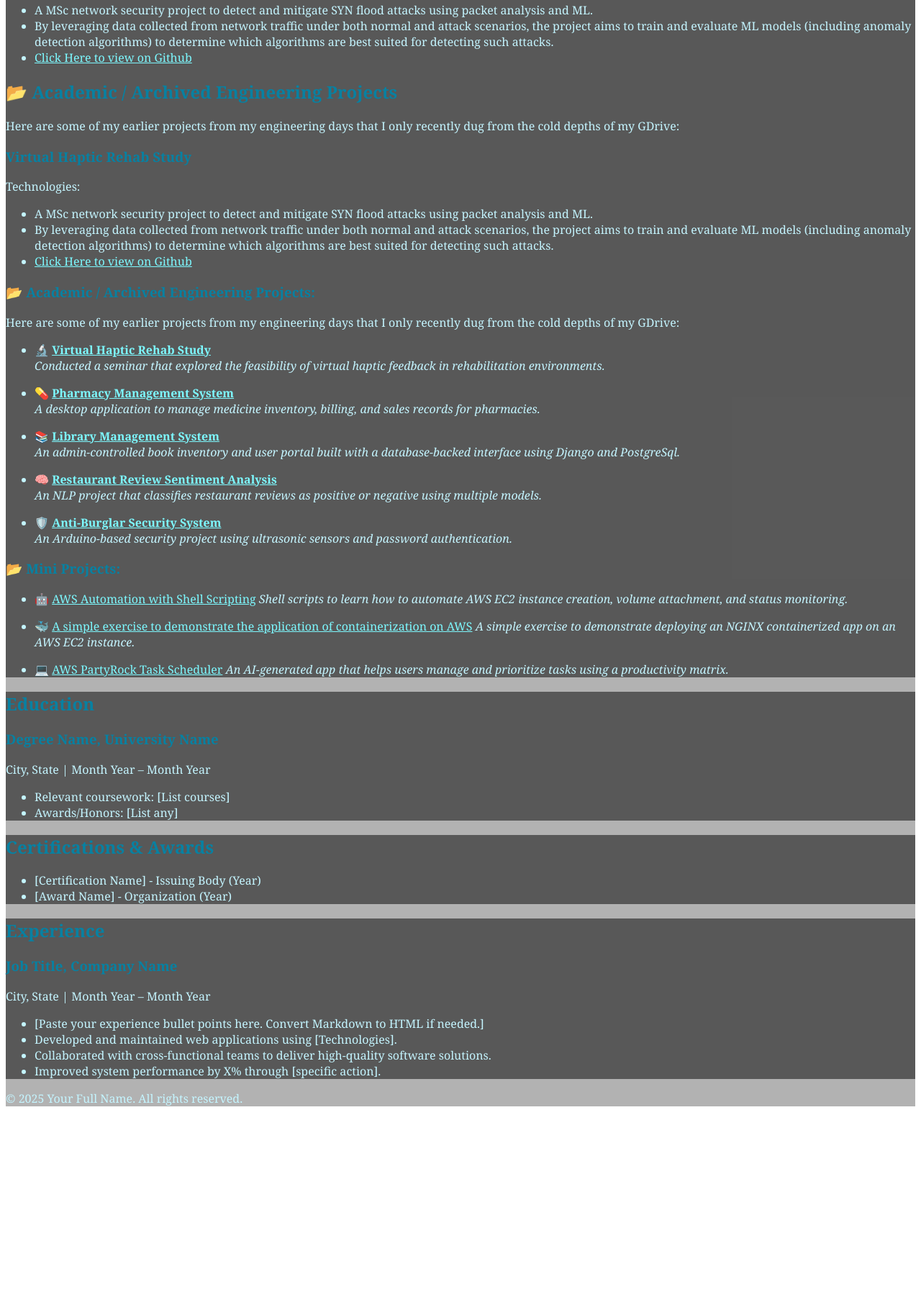
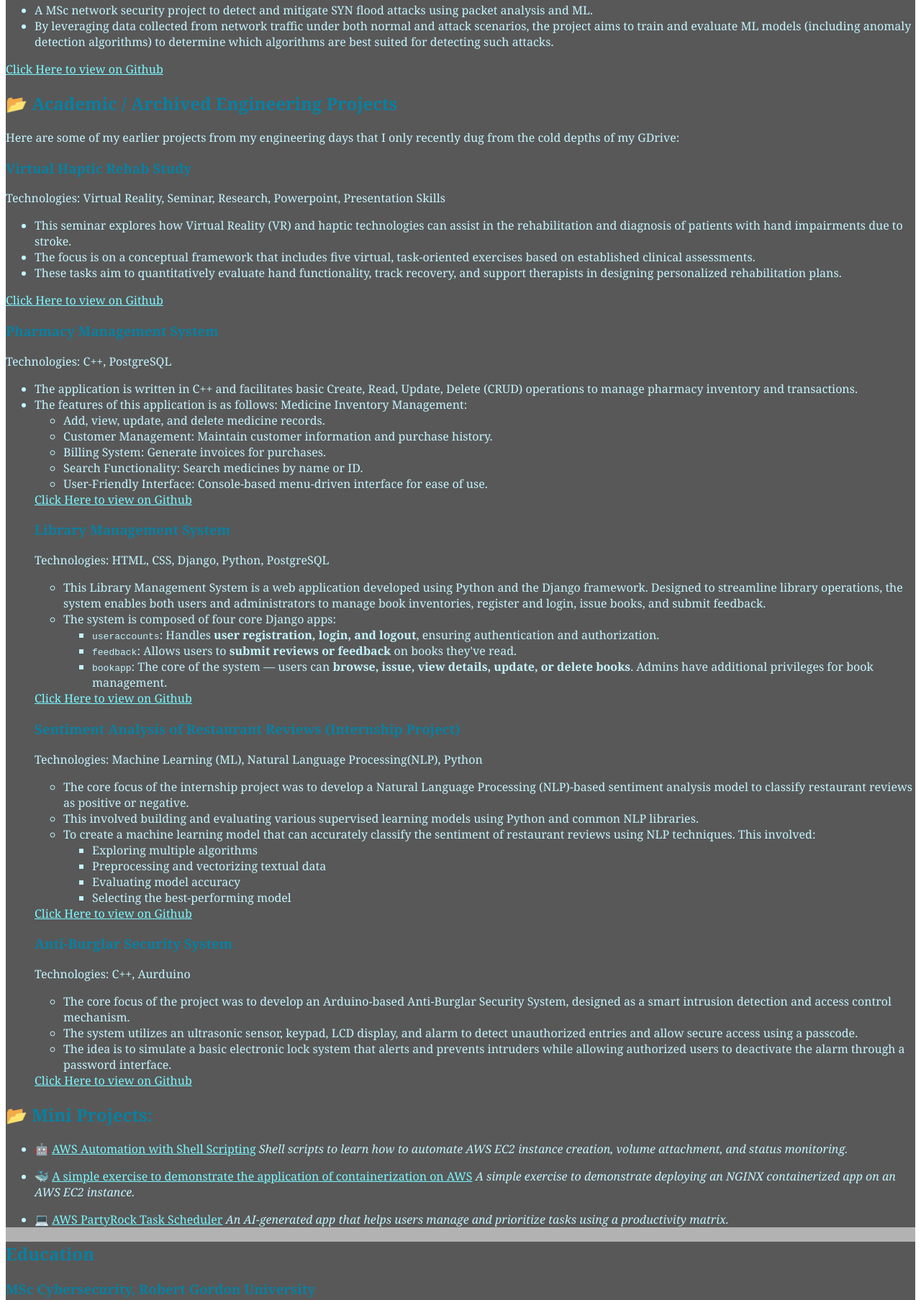
Before and after one commit to ferrindsouza/resume, a plain HTML site: page index.html in a window 1280 px wide. Shown: the part 1228-3034 px from the top of the page at 72% size. Before the commit the page ends 2781 px from the top, so only its background shows below. Drawn offline with nearby package versions, Linux system fonts and the light colour scheme.

Commit message:
added the projects and education

```diff
--- a/index.html
+++ b/index.html
@@ -103,39 +103,79 @@
                     <ul class="list-disc list-inside ml-4 text-base sm:text-lg leading-relaxed">
                         <li>A MSc network security project to detect and mitigate SYN flood attacks using packet analysis and ML.</li>
                         <li>By leveraging data collected from network traffic under both normal and attack scenarios, the project aims to train and evaluate ML models (including anomaly detection algorithms) to determine which algorithms are best suited for detecting such attacks.</li>
-                        <li><a href="https://github.com/ferrindsouza/SYN_Flood_Detection">Click Here to view on Github</a></li>
-
                     </ul>
+                <a href="https://github.com/ferrindsouza/SYN_Flood_Detection">Click Here to view on Github</a>
                 </div>
 
                 <h2 class="text-2xl sm:text-3xl font-semibold text-blue-600 mb-4 border-b-2 pb-2 border-blue-200">📂 Academic / Archived Engineering Projects</h2>
                 <div class="mb-6">
                     <p>Here are some of my earlier projects from my engineering days that I only recently dug from the cold depths of my GDrive:</p>
+
                     <h3 class="text-xl sm:text-2xl font-semibold text-gray-700">Virtual Haptic Rehab Study</h3>
-                    <!-- start here 04/07 -->
-                    <p class="text-gray-600 italic mb-2">Technologies: </p>
+                    <p class="text-gray-600 italic mb-2">Technologies: Virtual Reality, Seminar, Research, Powerpoint, Presentation Skills  </p>
                     <ul class="list-disc list-inside ml-4 text-base sm:text-lg leading-relaxed">
-                        <li>A MSc network security project to detect and mitigate SYN flood attacks using packet analysis and ML.</li>
-                        <li>By leveraging data collected from network traffic under both normal and attack scenarios, the project aims to train and evaluate ML models (including anomaly detection algorithms) to determine which algorithms are best suited for detecting such attacks.</li>
-                        <li><a href="https://github.com/ferrindsouza/SYN_Flood_Detection">Click Here to view on Github</a></li>
+                        <li>This seminar explores how Virtual Reality (VR) and haptic technologies can assist in the rehabilitation and diagnosis of patients with hand impairments due to stroke.</li>
+                        <li>The focus is on a conceptual framework that includes five virtual, task-oriented exercises based on established clinical assessments.</li>
+                        <li>These tasks aim to quantitatively evaluate hand functionality, track recovery, and support therapists in designing personalized rehabilitation plans.</li>
+                    </ul>
+                <a href="https://github.com/ferrindsouza/virtual-haptic-rehab-study">Click Here to view on Github</a>
 
+
+                    <h3 class="text-xl sm:text-2xl font-semibold text-gray-700">Pharmacy Management System</h3>
+                    <p class="text-gray-600 italic mb-2">Technologies: C++, PostgreSQL</p>
+                    <ul class="list-disc list-inside ml-4 text-base sm:text-lg leading-relaxed">
+                        <li>The application is written in C++ and facilitates basic Create, Read, Update, Delete (CRUD) operations to manage pharmacy inventory and transactions.</li>
+                        <li>The features of this application is as follows: Medicine Inventory Management: </li>
+                            <ul>
+                                <li>Add, view, update, and delete medicine records.</li>
+                                <li>Customer Management: Maintain customer information and purchase history.</li>
+                                <li>Billing System: Generate invoices for purchases.</li>
+                                <li>Search Functionality: Search medicines by name or ID.</li>
+                                <li>User-Friendly Interface: Console-based menu-driven interface for ease of use.</li>
                     </ul>
+                    <a href="https://github.com/ferrindsouza/pharma_mgt_system">Click Here to view on Github</a>
+
+
+                    <h3 class="text-xl sm:text-2xl font-semibold text-gray-700">Library Management System</h3>
+                    <p class="text-gray-600 italic mb-2">Technologies: HTML, CSS, Django, Python, PostgreSQL</p>
+                    <ul class="list-disc list-inside ml-4 text-base sm:text-lg leading-relaxed">
+                        <li>This Library Management System is a web application developed using Python and the Django framework. Designed to streamline library operations, the system enables both users and administrators to manage book inventories, register and login, issue books, and submit feedback.</li>
+                        <li>The system is composed of four core Django apps:</li>
+                        <ul>
+                            <li><code>useraccounts</code>: Handles <strong>user registration, login, and logout</strong>, ensuring authentication and authorization.</li>
+                            <li><code>feedback</code>: Allows users to <strong>submit reviews or feedback</strong> on books they&#39;ve read.</li>
+                            <li><code>bookapp</code>: The core of the system — users can <strong>browse, issue, view details, update, or delete books</strong>. Admins have additional privileges for book management.</li>
+                        </ul>
+                    </ul>
+                    <a href="https://github.com/ferrindsouza/LibraryMS">Click Here to view on Github</a>
+
+                    <h3 class="text-xl sm:text-2xl font-semibold text-gray-700">Sentiment Analysis of Restaurant Reviews (Internship Project)</h3>
+                    <p class="text-gray-600 italic mb-2">Technologies: Machine Learning (ML), Natural Language Processing(NLP), Python</p>
+                    <ul class="list-disc list-inside ml-4 text-base sm:text-lg leading-relaxed">
+                        <li>The core focus of the internship project was to develop a Natural Language Processing (NLP)-based sentiment analysis model to classify restaurant reviews as positive or negative.</li>
+                        <li>This involved building and evaluating various supervised learning models using Python and common NLP libraries. </li>
+                        <li>To create a machine learning model that can accurately classify the sentiment of restaurant reviews using NLP techniques. This involved:</li>
+                        <ul>
+                                <li>Exploring multiple algorithms</li>
+                                <li>Preprocessing and vectorizing textual data</li>
+                                <li>Evaluating model accuracy</li>
+                                <li>Selecting the best-performing model</li>
+                        </ul>
+                    </ul>
+                    <a href="https://github.com/ferrindsouza/internship-nlp-sentiment-restaurant">Click Here to view on Github</a>
+
+                    <h3 class="text-xl sm:text-2xl font-semibold text-gray-700">Anti-Burglar Security System</h3>
+                    <p class="text-gray-600 italic mb-2">Technologies: C++, Aurduino </p>
+                    <ul class="list-disc list-inside ml-4 text-base sm:text-lg leading-relaxed">
+                        <li>The core focus of the project was to develop an Arduino-based Anti-Burglar Security System, designed as a smart intrusion detection and access control mechanism.</li>
+                        <li>The system utilizes an ultrasonic sensor, keypad, LCD display, and alarm to detect unauthorized entries and allow secure access using a passcode.</li>
+                        <li>The idea is to simulate a basic electronic lock system that alerts and prevents intruders while allowing authorized users to deactivate the alarm through a password interface.</li>
+                    </ul>
+                    <a href="https://github.com/ferrindsouza/anti-burglar-security-system">Click Here to view on Github</a>
+
                 </div>
 
-<h3 id="-academic-archived-engineering-projects-">📂 Academic / Archived Engineering Projects:</h3>
-<p>Here are some of my earlier projects from my engineering days that I only recently dug from the cold depths of my GDrive:</p>
-<ul>
-<li><p>🔬 <a href="https://github.com/ferrindsouza/virtual-haptic-rehab-study"><strong>Virtual Haptic Rehab Study</strong></a><br><em>Conducted a seminar that explored the feasibility of virtual haptic feedback in rehabilitation environments.</em></p>
-</li>
-<li><p>💊 <a href="https://github.com/ferrindsouza/pharma_mgt_system"><strong>Pharmacy Management System</strong></a><br><em>A desktop application to manage medicine inventory, billing, and sales records for pharmacies.</em></p>
-</li>
-<li><p>📚 <a href="https://github.com/ferrindsouza/LibraryMS"><strong>Library Management System</strong></a><br><em>An admin-controlled book inventory and user portal built with a database-backed interface using Django and PostgreSql.</em></p>
-</li>
-<li><p>🧠 <a href="https://github.com/ferrindsouza/internship-nlp-sentiment-restaurant"><strong>Restaurant Review Sentiment Analysis</strong></a><br><em>An NLP project that classifies restaurant reviews as positive or negative using multiple models.</em></p>
-</li>
-<li>🛡️ <a href="https://github.com/ferrindsouza/anti-burglar-security-system"><strong>Anti-Burglar Security System</strong></a><br><em>An Arduino-based security project using ultrasonic sensors and password authentication.</em></li>
-</ul>
-<h3 id="-mini-projects-">📂 Mini Projects:</h3>
+        <h2 id="-mini-projects-">📂 Mini Projects:</h2>
         <ul>
         <li><p>🤖 <a href="https://github.com/ferrindsouza/Shell-Scripting-for-AWS">AWS Automation with Shell Scripting</a>
             <em>Shell scripts to learn how to automate AWS EC2 instance creation, volume attachment, and status monitoring.</em></p>
@@ -145,8 +185,7 @@
         </li>
         <li><p>💻 <a href="https://github.com/ferrindsouza/PartyRock_TaskScheduler">AWS PartyRock Task Scheduler</a>
             <em>An AI-generated app that helps users manage and prioritize tasks using a productivity matrix.</em>
-<br/></p>
-</li>
+        </p></li>
         </ul>
 
                 <!-- Add more project entries as needed -->
@@ -156,22 +195,32 @@
             <section class="mb-8">
                 <h2 class="text-2xl sm:text-3xl font-semibold text-blue-600 mb-4 border-b-2 pb-2 border-blue-200">Education</h2>
                 <div class="mb-6">
-                    <h3 class="text-xl sm:text-2xl font-semibold text-gray-700">Degree Name, University Name</h3>
-                    <p class="text-gray-600 italic mb-2">City, State | Month Year – Month Year</p>
+                    <h3 class="text-xl sm:text-2xl font-semibold text-gray-700">MSc Cybersecurity, Robert Gordon University</h3>
+                    <p class="text-gray-600 italic mb-2">Scotland, UK</p>
                     <ul class="list-disc list-inside ml-4 text-base sm:text-lg leading-relaxed">
-                        <li>Relevant coursework: [List courses]</li>
-                        <li>Awards/Honors: [List any]</li>
+                        <li>Key Skills: Specialized in network security, incident response, and cloud risk assessment. Conducted security analysis using web proxies, Security Onion, and Splunk.</li>
                     </ul>
                 </div>
-                <!-- Add more education entries as needed -->
+                <div class="mb-6">
+                    <h3 class="text-xl sm:text-2xl font-semibold text-gray-700">B.E Computer Science and Engineering, Visveswaraya Technological University</h3>
+                    <p class="text-gray-600 italic mb-2">Karnataka, India</p>
+                    <ul class="list-disc list-inside ml-4 text-base sm:text-lg leading-relaxed">
+                        <li>Key Skills: Developed database-driven applications using SQL and full-stack web development with HTML, Bootstrap, and JavaScript.</li>
+                    </ul>
+                </div>
             </section>
 
             <!-- Certifications/Awards (Optional) -->
             <section class="mb-8">
                 <h2 class="text-2xl sm:text-3xl font-semibold text-blue-600 mb-4 border-b-2 pb-2 border-blue-200">Certifications & Awards</h2>
                 <ul class="list-disc list-inside ml-4 text-base sm:text-lg leading-relaxed">
-                    <li>[Certification Name] - Issuing Body (Year)</li>
-                    <li>[Award Name] - Organization (Year)</li>
+                    <li>AWS Certified Cloud Practitioner - AWS (2025)</li>
+                    <li>Google Cybersecurity Professional Certificate - Coursera (2025)</li>
+                </ul>
+                <!-- start here 06/07 -->
+                <ul class="list-disc list-inside ml-4 text-base sm:text-lg leading-relaxed">
+                    <li>AWS Certified Cloud Practitioner - AWS (2025)</li>
+                    <li>Google Cybersecurity Professional Certificate - Coursera (2025)</li>
                 </ul>
             </section>
         </main>
```
Lines whose indentation alone changed are shown as unchanged.
